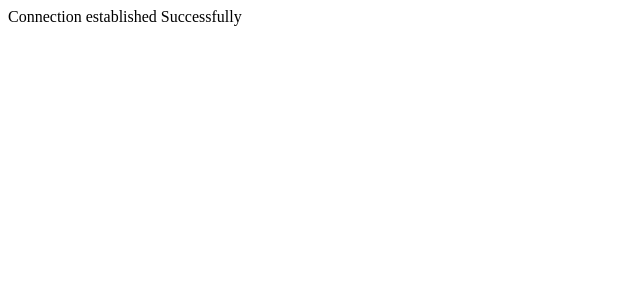
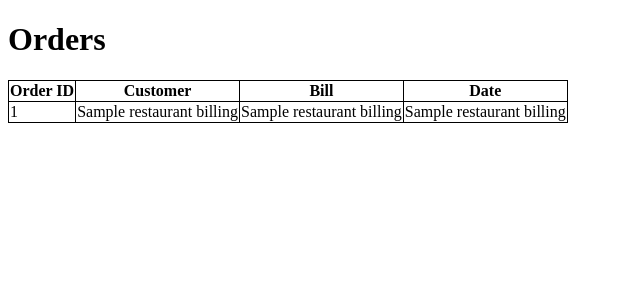
Before and after one commit to Aayushman19/Flask-Demo, a Flask app: page / in a window 1280 px wide. Shown: the top 300 px of the page, without its empty margins (0-640 px from the left). Run offline with Flask 3, Linux system fonts and the light colour scheme; a database or web service that is not in the repository returns one stand-in record (values such as "Sample title"); some libraries are stand-ins or nearby versions.

Commit message:
customer data rendered

```diff
--- a/app.py
+++ b/app.py
@@ -6,7 +6,7 @@ import psycopg2
 app = Flask(__name__)
 def get_connection():
 	try:
-		return  psycopg2.connect(
+		return psycopg2.connect(
 			database="users",
 			user="postgres",
 			password="Postgres@1234",
@@ -17,9 +17,13 @@ def get_connection():
 		return False
 
 @app.route('/')
-def hello():
+def index():
 	conn = get_connection()
-	if conn:
-		return f"Connection established Successfully"
-	else:
-		return f"Unable to Connect"
+	if not conn:
+		return f"db not connected"
+	curr = conn.cursor()
+	curr.execute('select * from restaurant_billing')
+	orders = curr.fetchall()
+	curr.close()
+	conn.close()
+	return render_template('food.html', orders = orders)
--- /dev/null
+++ b/templates/base.html
@@ -0,0 +1,23 @@
+<!DOCTYPE html>
+<html lang="en">
+
+<head>
+    <meta charset="UTF-8">
+    <title>{% block title %} {% endblock %}- FlaskApp</title>
+    <style>
+        table,
+        th,
+        td {
+            border: 1px solid black;
+            border-collapse: collapse;
+        }
+    </style>
+</head>
+
+<body>
+    <div class="content">
+        {% block content %} {% endblock %}
+    </div>
+</body>
+
+</html>
--- a/templates/food.html
+++ b/templates/food.html
@@ -1,25 +1,21 @@
-<!DOCTYPE html>
-<html lang="en">
-<head>
-    <meta charset="UTF-8">
-    <meta name="viewport" content="width=device-width, initial-scale=1.0">
-    <title>Orders</title>
-</head>
-<body>
-    <h1>Order Your Food!</h1>
-    <form action="/" method="GET">
-        <input type="text" name="food" id="food" placeholder="Enter your order"/>
-        <button type="submit" onclick="addItem()">Place Order</button>
-        <div id="billList"></div>
+{% extends 'base.html' %}
 
-        <script>
-            function addItem(item){
-                const fullBill = document.getElementById("billList");
-                const billItem = document.createElement("p");
-                billItem.innerText = document.getElementById("food");
-                fullBill.appendChild(billItem);
-            }
-        </script>
-    </form>
-</body>
-</html>
+{% block content %}
+<h1>{% block title %} Orders {% endblock %}</h1>
+{% for order in orders %}
+<table class="tab">
+    <tr>
+        <th>Order ID</th>
+        <th>Customer</th>
+        <th>Bill</th>
+        <th>Date</th>
+    </tr>
+    <tr>
+        <td>{{order[0]}}</td>
+        <td>{{order[1]}}</td>
+        <td>{{order[2]}}</td>
+        <td>{{order[3]}}</td>
+    </tr>
+</table>
+{% endfor %}
+{% endblock %}
```
